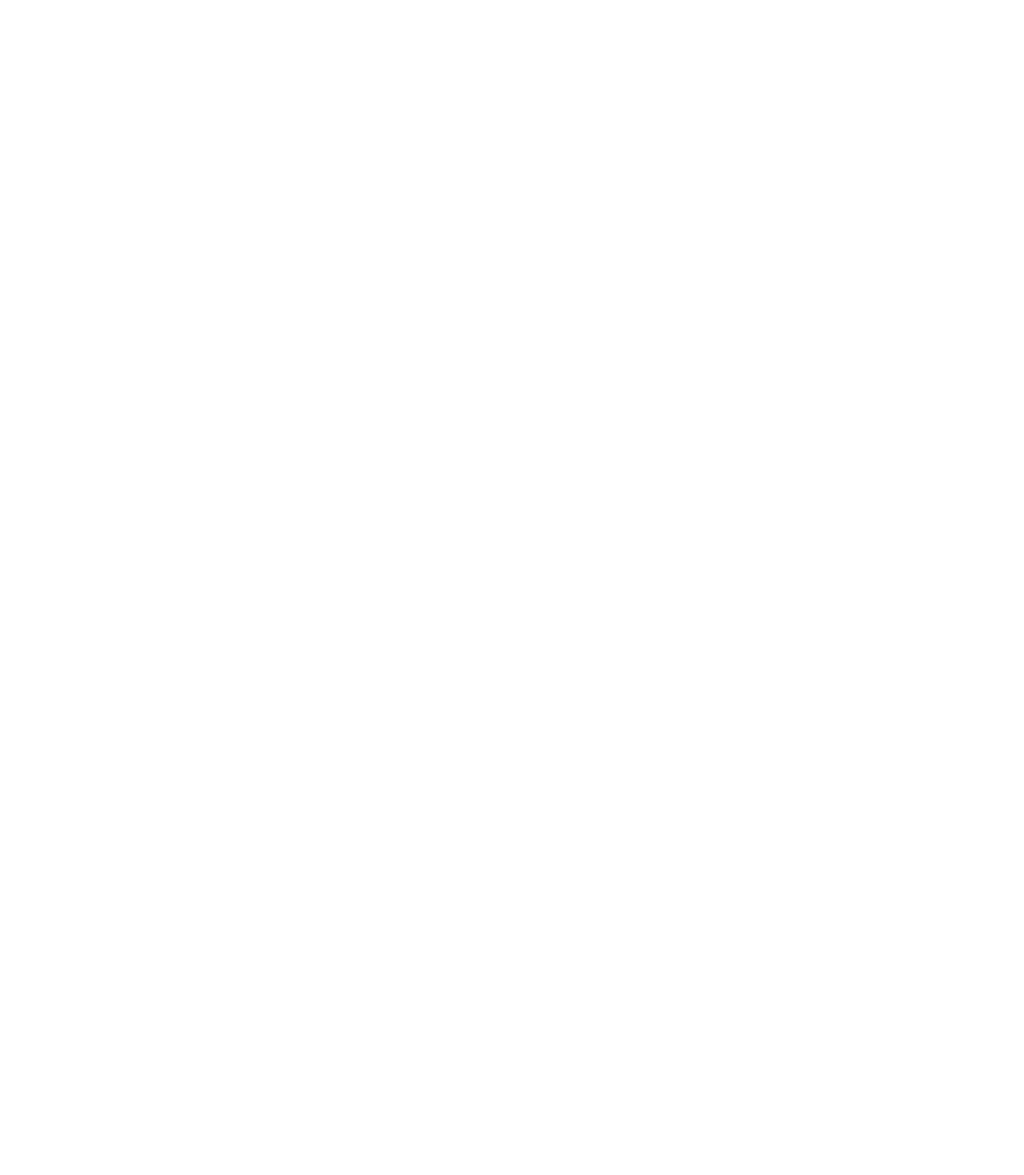
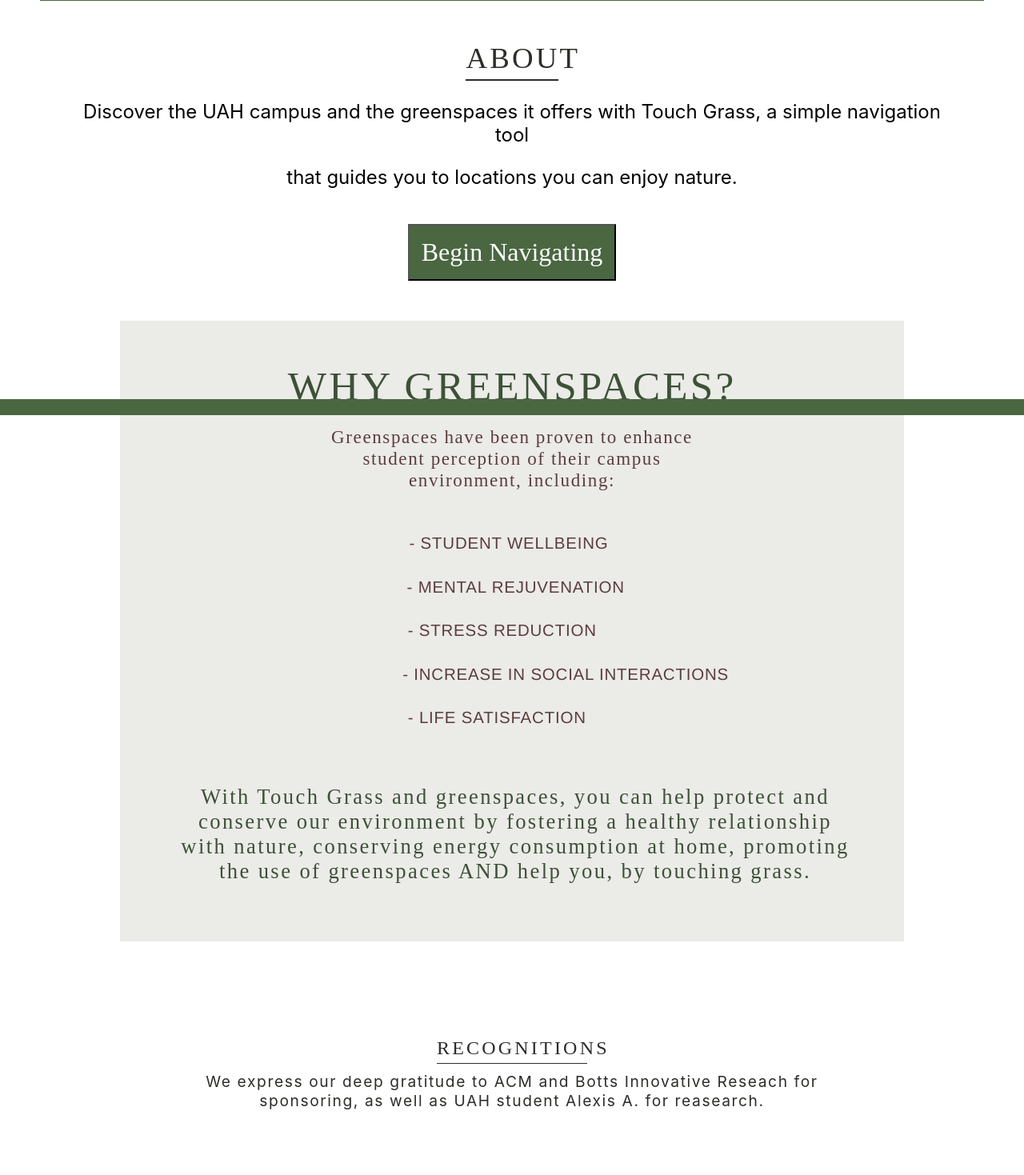
Before and after one commit to anshikasinha8/touch-grass, a React (Create React App) app: page / in a window 1280 px wide. Shown: the part 281-1750 px from the top of the page at 80% size. Before the commit the page ends 800 px from the top, so only its background shows below. Built offline with nearby package versions, Linux system fonts and the light colour scheme.

Commit message:
front-end

```diff
--- a/src/App.css
+++ b/src/App.css
@@ -42,6 +42,214 @@
 
 body{
   background-color:white;
-  min-height: 100vh;
-  color: black;
+  min-height: 200vh;
 }
+
+
+.websiteTitle{
+  font-family: "Times New Roman", Georgia, serif;
+  font-style: normal;
+  font-size: 6em;
+  color:#5c3d3d;
+  letter-spacing: .2rem;
+  border-style: solid;
+  margin-right: 50px;
+  margin-left: 50px;
+  margin-top: 30px;
+  padding: 30px;
+  border-width: 3px;
+  border-color: #4a6741;
+  background-color: #EBEBE8;
+  letter-spacing: .2rem;
+}
+
+.websiteSubtitle{
+  padding-top: 50px;
+  padding-bottom: 5px;
+  color:#2b2e29;
+  font-family: "Times New Roman", Georgia, serif;
+  font-size: 2.3em;
+  justify-content: center;
+  border-bottom: 2px solid #2b2e29;
+  width: 9%;
+  margin-left: auto;
+  margin-right: auto;
+  letter-spacing: .2rem;
+}
+
+.SubtitleContent {
+  font-size: 1.5em;
+  padding-left:100px;
+  padding-right:100px;
+  opacity: 0;
+  animation: fadeIn 4s forwards;
+  padding-bottom: 20px;
+}
+
+@keyframes fadeIn {
+  from {
+    opacity: 0;
+  }
+  to {
+    opacity: 1;
+  }
+}
+
+.MapButton {
+  background-color: #4a6741;
+  padding: 15px;
+  font-family: "Times New Roman", Georgia, serif;
+  font-size: 2em;
+  color: white;
+
+}
+
+.Content{
+  color:#3d5137;
+  font-family: "Times New Roman", Georgia, serif;
+  font-size: 3.2em;
+  margin-right: 150px;
+  margin-left: 150px;
+  margin-top: 50px;
+  padding: 30px;
+  letter-spacing: .2rem;
+  background-color: #EBEBE8;
+  padding-top: 1px;
+  padding-bottom: 15px;
+
+}
+
+.Content p:nth-of-type(2) {
+  font-family:'Times New Roman',  Helvetica, serif;
+  font-size: .45em;
+  padding-left:200px;
+  padding-right:200px;
+  padding-top: 0px;
+  color: #5c3d3d;
+  letter-spacing: .1rem;
+  position: relative;
+  bottom: 30px;
+}
+
+
+.Content p:nth-of-type(3) {
+  font-family: Helvetica, serif;
+  position: relative;
+  bottom: 20px;
+  top: 0px;
+  font-size: .4em;
+  padding-left:10%;
+  padding-right:100px;
+  color: #5c3d3d;
+  letter-spacing: .05rem;
+}
+
+.Content p:nth-of-type(4) {
+  font-family: Helvetica, serif;
+  position: relative;
+  bottom: 100px;
+  top: 0px;
+  font-size: .4em;
+  padding-left:11.9%;
+  padding-right:100px;
+  padding-top: 10px;
+  color: #5c3d3d;
+  letter-spacing: .05rem;
+}
+
+
+.Content p:nth-of-type(5) {
+  font-family: Helvetica, serif;
+  position: relative;
+  bottom: 30px;
+  top:0px;
+  padding-top: 10px;
+  font-size: .4em;
+  padding-left:8.2%;
+  padding-right:100px;
+  color: #5c3d3d;
+  letter-spacing: .05rem;
+}
+
+.Content p:nth-of-type(6) {
+  font-family: Helvetica, serif;
+  position: relative;
+  bottom: 30px;
+  top:0px;
+  padding-top: 10px;
+  font-size: .4em;
+  padding-left:14.8%;
+  padding-right:2px;
+  color: #5c3d3d;
+  letter-spacing: .05rem;
+}
+
+.Content p:nth-of-type(7) {
+  font-family: Helvetica, serif;
+  position: relative;
+  bottom: 30px;
+  top:0px;
+  padding-top: 10px;
+  font-size: .4em;
+  padding-left:6.8%;
+  padding-right:100px;
+  color: #5c3d3d;
+  letter-spacing: .05rem;
+}
+.Content p:nth-of-type(8) {
+  font-family:'Times New Roman',  Helvetica, serif;
+  font-size: .52em;
+  padding-left:8px;
+  padding-right:60px;
+  padding-top: 75px;
+  padding-bottom: 0px;
+  color: #3d5137;
+  letter-spacing: .15rem;
+  position: relative;
+  left: 30px;
+  right: 30px;
+  bottom: 30px;
+
+}
+
+.bottom-strip {
+  position: fixed;
+  bottom: 0;
+  left: 0;
+  width: 100%;
+  height: 20px;
+  background-color: #4a6741;
+}
+
+.cred{
+  padding-top: 50px;
+  padding-bottom: 5px;
+  color:#2b2e29;
+  font-family: "Times New Roman", Georgia, serif;
+  font-size: 1.5em;
+  justify-content: center;
+  border-bottom: 1.5px solid #2b2e29;
+  width: 10%;
+  padding-right: 60px;
+  margin-left: auto;
+  margin-right: auto;
+  letter-spacing: .2rem;
+  margin-top: 70px
+
+}
+.credits{
+
+  letter-spacing: .1rem;
+  color:#2b2e29;
+  padding-top:10px;
+  font-size: 1.2em;
+  padding-right: 20%;
+  padding-left: 20%;
+  padding-bottom: 0px;
+
+}
+
+.dev{
+  font-family: "Times New Roman", Georgia, serif;
+  padding-top: 90px;
+}
--- a/src/App.js
+++ b/src/App.js
@@ -11,7 +11,7 @@
           <Navbar />
           <Routes>
             <Route path="/" element={<Home />}/>
-            <Route path="/" element={<Map />}/>
+            <Route path="/map" element={<Map />}/>
           </Routes>
       </BrowserRouter>
     </div>
--- a/src/components/Navbar.css
+++ b/src/components/Navbar.css
@@ -2,10 +2,11 @@
     display: flex;
     justify-content: space-between;
     align-items: center;
-    justify-content: center;
-    background-color: #76b296;
+    justify-content: right;
+    background-color: #4a6741;
     padding-left: 1rem;
     padding-right: 1rem;
+
 }
 
 .title {
@@ -15,4 +16,6 @@
     text-decoration: none;
     align-items: center;
     color: white;
+    font-family: "Times New Roman", Georgia, serif;
+
 }
--- a/src/components/Navbar.jsx
+++ b/src/components/Navbar.jsx
@@ -4,8 +4,8 @@
 export const Navbar = () => {
     return (
         <div className="nav">
-            <Link to="/" className="title"> Home </Link>
-            <Link to="/map" className="title"> Map </Link>
+            <Link to="/" className="title"> HOME </Link>
+            <Link to="/map" className="title"> MAP </Link>
         </div>
     );
 };
--- a/src/components/pages/Home.jsx
+++ b/src/components/pages/Home.jsx
@@ -1,9 +1,43 @@
 import React from "react";
+import '../../App.css';
 
 export const Home = () => {
     return (
-        <div >
-            home
+        <div>
+            <div className="websiteTitle">
+                TOUCH GRASS
+            </div>
+            <div className="websiteSubtitle">
+                ABOUT
+            </div>
+            <div className="SubtitleContent">
+                <p>Discover the UAH campus and the greenspaces it offers with Touch Grass, a simple navigation tool</p>
+                <p> that guides you to locations you can enjoy nature. </p>
+            </div>
+            <a href="/map">
+                <button class="MapButton" role="button">Begin Navigating</button>
+            </a>
+            <div className="Content">
+                <p>WHY GREENSPACES?</p>
+                <p>Greenspaces have been proven to enhance student perception of their campus environment, including: </p>
+                <p>- STUDENT WELLBEING</p>
+                <p>- MENTAL REJUVENATION</p>
+                <p>- STRESS REDUCTION</p>
+                <p>- INCREASE IN SOCIAL INTERACTIONS</p>
+                <p>- LIFE SATISFACTION</p>
+                <p>With Touch Grass and greenspaces, you can help protect and conserve our environment by fostering a healthy relationship with nature, conserving energy consumption at home, promoting the use of greenspaces AND help you, by touching grass.</p>
+            </div>
+            <div className="cred">
+                RECOGNITIONS
+            </div>
+            <div className="credits">
+                We express our deep gratitude to ACM and Botts Innovative Reseach for sponsoring, as well as UAH student Alexis A. for reasearch.
+            </div>
+            <div className="dev">
+                Developed by: ANSHIKA SINHA, ASHLEY KIM, CHLOE HWANG, & PHILLIP HYAMS
+            </div>
+            <div class="bottom-strip"></div>
+
         </div>
     )
 }
```
Also changed, not shown: src/logo.svg (deleted).
